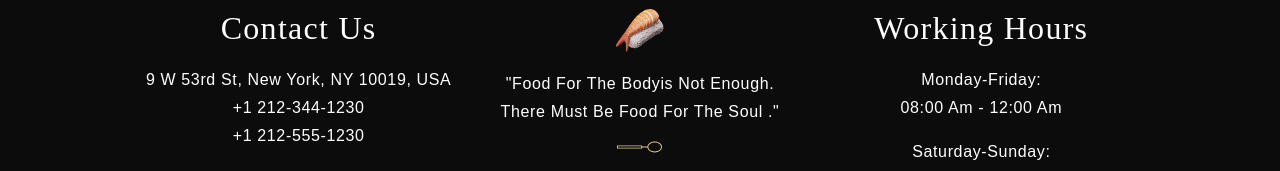
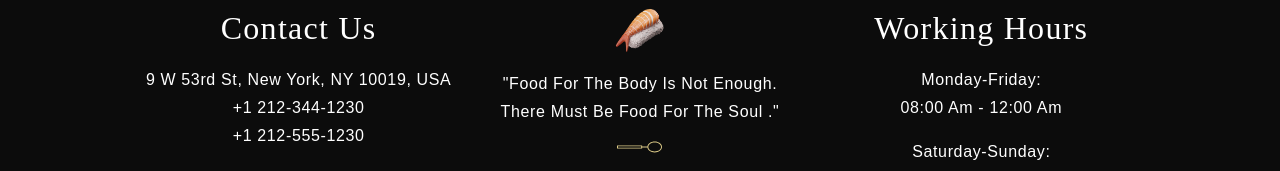
Before and after one commit to yesayajones/restaurant, a React (Create React App) app: page / in a window 1280 px wide. Shown: the part 3721-3892 px from the top of the page. Built offline with nearby package versions, Linux system fonts and the light colour scheme; a web font is replaced by a local one.

Commit message:
chore: Fix typo on footer

```diff
--- a/src/container/Footer/Footer.jsx
+++ b/src/container/Footer/Footer.jsx
@@ -18,7 +18,7 @@ const Footer = () => (
 			<div className='app__footer-links_logo'>
 				<img src={images.sushi} alt='footer_logo' />
 				<p className='p__opensans'>
-					&quot;Food for the bodyis not enough. There must be food for the soul
+					&quot;Food for the body is not enough. There must be food for the soul
 					.&quot;
 				</p>
 				<img
```
